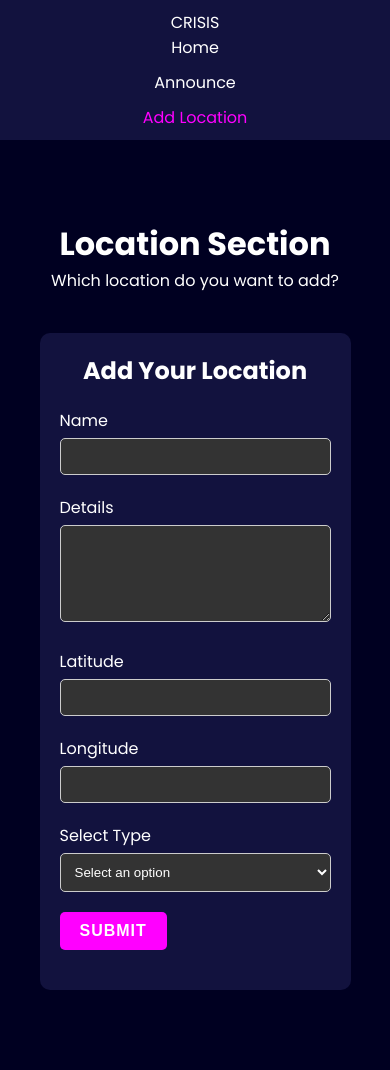
After one commit to Gravitons-IIITD/Comprehensive-Resource-and-Incident-Support-Information-System-2.0, a Flask app: template dataentry/templates/location.html in a window 390 px wide. The commit adds this page. Run offline with Flask 3, Linux system fonts and the light colour scheme; the template is opened without the code that fills it, so the values that code supplies are empty.

Commit message:
Version_2.0

```diff
--- /dev/null
+++ b/dataentry/app.py
@@ -0,0 +1,68 @@
+from flask import Flask, render_template, request
+from flask_sqlalchemy import SQLAlchemy
+from enum import Enum
+
+app = Flask(__name__)
+app.config["SQLALCHEMY_DATABASE_URI"] = "sqlite:///announce.db"
+app.config["SQLALCHEMY_BINDS"] = {"location": "sqlite:///location.db"}
+app.config["SQLALCHEMY_TRACK_MODIFICATIONS"] = False
+db = SQLAlchemy(app)
+
+class LocationType(Enum):
+    DANGER = 'Danger'
+    SAFE = 'Safe Spot'
+    RESOURCE = 'Resource'
+
+class Announce(db.Model):
+    sno = db.Column(db.Integer, primary_key=True)
+    heading = db.Column(db.String(100), nullable=False)
+    content = db.Column(db.String(500), nullable=False)
+
+    def __repr__(self) -> str:
+        return f"{self.heading}"
+
+class Location(db.Model):
+    __bind_key__ = 'location'
+    sno = db.Column(db.Integer, primary_key=True)
+    name = db.Column(db.String(100), nullable=False)
+    details = db.Column(db.String(500), nullable=False)
+    longitude = db.Column(db.Float, nullable=False)
+    latitude = db.Column(db.Float, nullable=False)
+    location_type = db.Column(db.Enum(LocationType), nullable=False)
+
+    def __repr__(self) -> str:
+        return f"{self.name}"
+
+with app.app_context():
+    db.create_all()
+
+@app.route("/")
+def index():
+    return render_template("indexentry.html")
+
+@app.route("/announce", methods=["GET", "POST"])
+def show_announce():
+    if request.method == "POST":
+        heading = request.form["heading"]
+        content = request.form["content"]
+        var = Announce(heading=heading, content=content)
+        db.session.add(var)
+        db.session.commit()
+    return render_template("announce.html")
+
+@app.route("/location", methods=["GET", "POST"])
+def show_location():
+    if request.method == "POST":
+        name = request.form["name"]
+        details = request.form["details"]
+        longitude = request.form["longitude"]
+        latitude = request.form["latitude"]
+        location_type_str = request.form["dropdown"]
+        location_type = LocationType[location_type_str.upper()]
+        var = Location(name = name, details = details, longitude = longitude, latitude = latitude, location_type = location_type)
+        db.session.add(var)
+        db.session.commit()
+    return render_template("location.html")
+
+if __name__ == "__main__":
+    app.run(debug=True)
--- a/dataentry/announce.html
+++ b/dataentry/templates/base.html
@@ -4,7 +4,7 @@
 <head>
     <meta charset="UTF-8">
     <meta name="viewport" content="width=device-width, initial-scale=1.0">
-    <title>CRISIS</title>
+    <title>CRISIS - {% block name %}{% endblock name %}</title>
     <link rel="preconnect" href="https://fonts.googleapis.com">
     <link rel="preconnect" href="https://fonts.gstatic.com" crossorigin>
     <link href="https://fonts.googleapis.com/css2?family=Poppins:wght@100;200;300;400;500;600;700;800;900&display=swap" rel="stylesheet">
@@ -32,6 +32,7 @@
 
         nav ul {
             display: flex;
+            justify-content: center;
             gap: 23px;
         }
 
@@ -85,7 +86,8 @@
         }
 
         .form-group input,
-        .form-group textarea {
+        .form-group textarea,
+        .form-group select {
             width: 100%;
             padding: 10px;
             border-radius: 5px;
@@ -95,7 +97,8 @@
         }
 
         .form-group input:focus,
-        .form-group textarea:focus {
+        .form-group textarea:focus,
+        .form-group select:focus {
             outline: none;
             border-color: #ff00ff;
         }
@@ -108,10 +111,68 @@
             color: white;
             cursor: pointer;
             transition: background-color 0.3s;
+            font-size: 1rem;
+            font-weight: bold;
+            text-transform: uppercase;
+            letter-spacing: 1px;
         }
 
         .form-group button:hover {
             background-color: #e000e0;
+            transform: translateY(-1px);
+            box-shadow: 0 2px 4px rgba(0, 0, 0, 0.1);
+        }
+
+        .button-section {
+            display: flex;
+            justify-content: center;
+            align-items: center;
+            margin: 40px 0;
+            padding: 20px;
+        }
+
+        .button-container {
+            display: flex;
+            gap: 20px;
+            flex-wrap: wrap;
+            justify-content: center;
+            width: 100%;
+        }
+
+        .big-button {
+            display: block;
+            width: calc(50% - 10px);
+            padding: 20px;
+            text-align: center;
+            color: white;
+            text-decoration: none;
+            border-radius: 10px;
+            transition: background-color 0.3s, transform 0.3s;
+            font-size: 1.2rem;
+            font-weight: 600;
+            box-shadow: 0 4px 8px rgba(0, 0, 0, 0.2);
+        }
+
+        .big-button h2 {
+            margin: 0 0 10px 0;
+        }
+
+        .big-button p {
+            margin: 0;
+            font-size: 1rem;
+            font-weight: 400;
+        }
+
+        .big-button:hover {
+            transform: scale(1.05);
+            box-shadow: 0 6px 12px rgba(0, 0, 0, 0.3);
+        }
+
+        @media (max-width: 768px) {
+            .big-button {
+                width: 100%;
+                margin-bottom: 20px;
+            }
         }
 
         @media (max-width: 600px) {
@@ -126,10 +187,6 @@
                 height: auto;
                 padding: 10px;
             }
-
-            .left {
-                margin-bottom: 10px;
-            }
         }
     </style>
 </head>
@@ -140,37 +197,17 @@
             <div class="left">CRISIS</div>
             <div class="right">
                 <ul>
-                    <li><a href="Indexentry.html">Home</a></li>
-                    <li><a href="announce.html" style="color: #ff00ff;">Announce</a></li>
-                    <li><a href="location.html">Add Location</a></li>
+                    <li><a href="/" {% block homeattribute %}{% endblock homeattribute %}>Home</a></li>
+                    <li><a href="/announce" {% block announceattribute %}{% endblock announceattribute%}>Announce</a></li>
+                    <li><a href="/location" {% block locationattribute %}{% endblock locationattribute %}>Add Location</a></li>
                 </ul>
             </div>
         </nav>
     </header>
+    {% block bodyy %}
 
-    <div class="container">
-        <div class="announcement">
-            <h1>Announcement Section</h1>
-            <p>What announcement do you want to make?</p>
-        </div>
+    {% endblock bodyy %}
 
-        <section class="form-section">
-            <h2>Submit Your Announcement</h2>
-            <form>
-                <div class="form-group">
-                    <label for="heading">Heading</label>
-                    <input type="text" id="heading" name="heading" required>
-                </div>
-                <div class="form-group">
-                    <label for="content">Content</label>
-                    <textarea id="content" name="content" rows="5" required></textarea>
-                </div>
-                <div class="form-group">
-                    <button type="submit">Submit</button>
-                </div>
-            </form>
-        </section>
-    </div>
 </body>
 
 </html>
--- /dev/null
+++ b/dataentry/templates/location.html
@@ -0,0 +1,54 @@
+{% extends 'base.html' %}
+
+{% block name %}
+Add Location
+{% endblock name %}
+
+{% block locationattribute %}
+style="color: #ff00ff;"
+{% endblock locationattribute %}
+
+{% block bodyy %}
+<div class="container">
+    <div class="announcement">
+        <h1>Location Section</h1>
+        <p>Which location do you want to add?</p>
+    </div>
+
+    <section class="form-section">
+        <h2>Add Your Location</h2>
+        <form action="location" method = "POST">
+            <div class="form-group">
+                <label for="name">Name</label>
+                <input type="text" id="name" name="name" required>
+            </div>
+            <div class="form-group">
+                <label for="details">Details</label>
+                <textarea id="details" name="details" rows="5" required></textarea>
+            </div>
+            <div class="form-group">
+                <label for="latitude">Latitude</label>
+                <input type="text" id="latitude" name="latitude">
+            </div>
+            <div class="form-group">
+                <label for="longitude">Longitude</label>
+                <input type="text" id="longitude" name="longitude">
+            </div>
+            <div class="form-group">
+                <label for="dropdown">Select Type</label>
+                <div class="custom-select">
+                    <select id="dropdown" name="dropdown">
+                        <option value="">Select an option</option>
+                        <option value="DANGER">Danger</option>
+                        <option value="SAFE">Safe Spot</option>
+                        <option value="RESOURCE">Resource</option>
+                    </select>
+                </div>
+            </div>
+            <div class="form-group">
+                <button type="submit">Submit</button>
+            </div>
+        </form>
+    </section>
+</div>
+{% endblock bodyy %}
```
Also changed, not shown: dataentry/indexentry.html (deleted, +0 -154 lines), dataentry/location.html (deleted, +0 -193 lines), dataentry/templates/announce.html (added, +35 -0 lines), dataentry/templates/indexentry.html (added, +29 -0 lines), dataentry/instance/announce.db (added), dataentry/instance/location.db (added).
